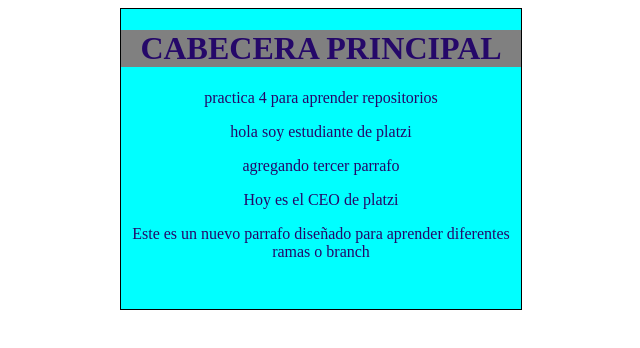
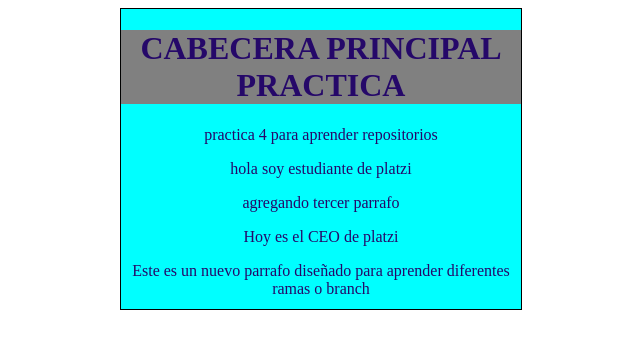
Before and after one commit to 2901alexander/proyecto4, a plain HTML site: page index.html in a window 1280 px wide. Shown: the whole page, without its empty margins (319-959 px from the left). Drawn offline with Linux system fonts and the light colour scheme.

Commit message:
cambie titulo
porque si

```diff
--- a/index.html
+++ b/index.html
@@ -9,7 +9,7 @@
 </head>
 <body>
     <div class="main">
-        <div class="cabecera"><h1>CABECERA PRINCIPAL</h1></div>
+        <div class="cabecera"><h1>CABECERA PRINCIPAL PRACTICA</h1></div>
         <p>practica 4 para aprender repositorios</p>
         <p>hola soy estudiante de platzi</p>
         <p>agregando tercer parrafo </p>
```
